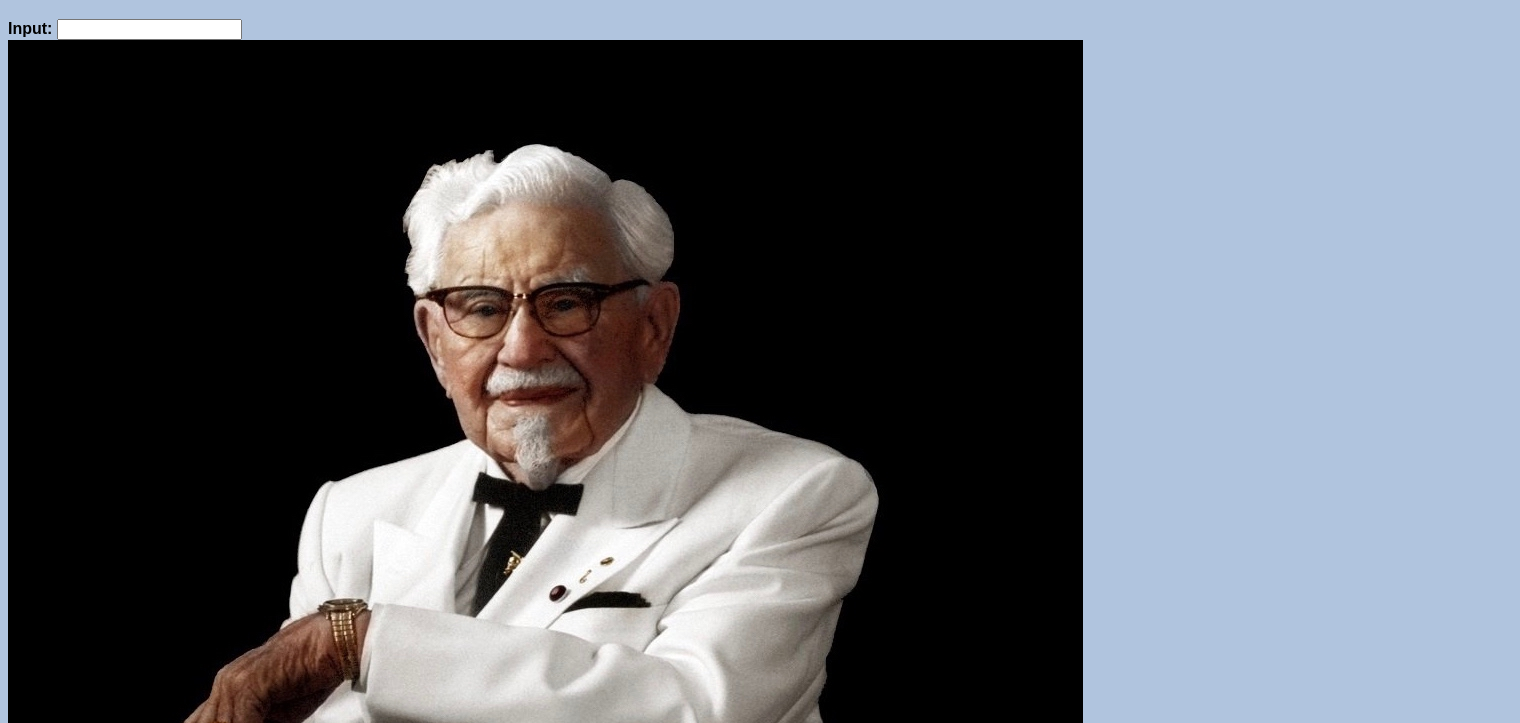
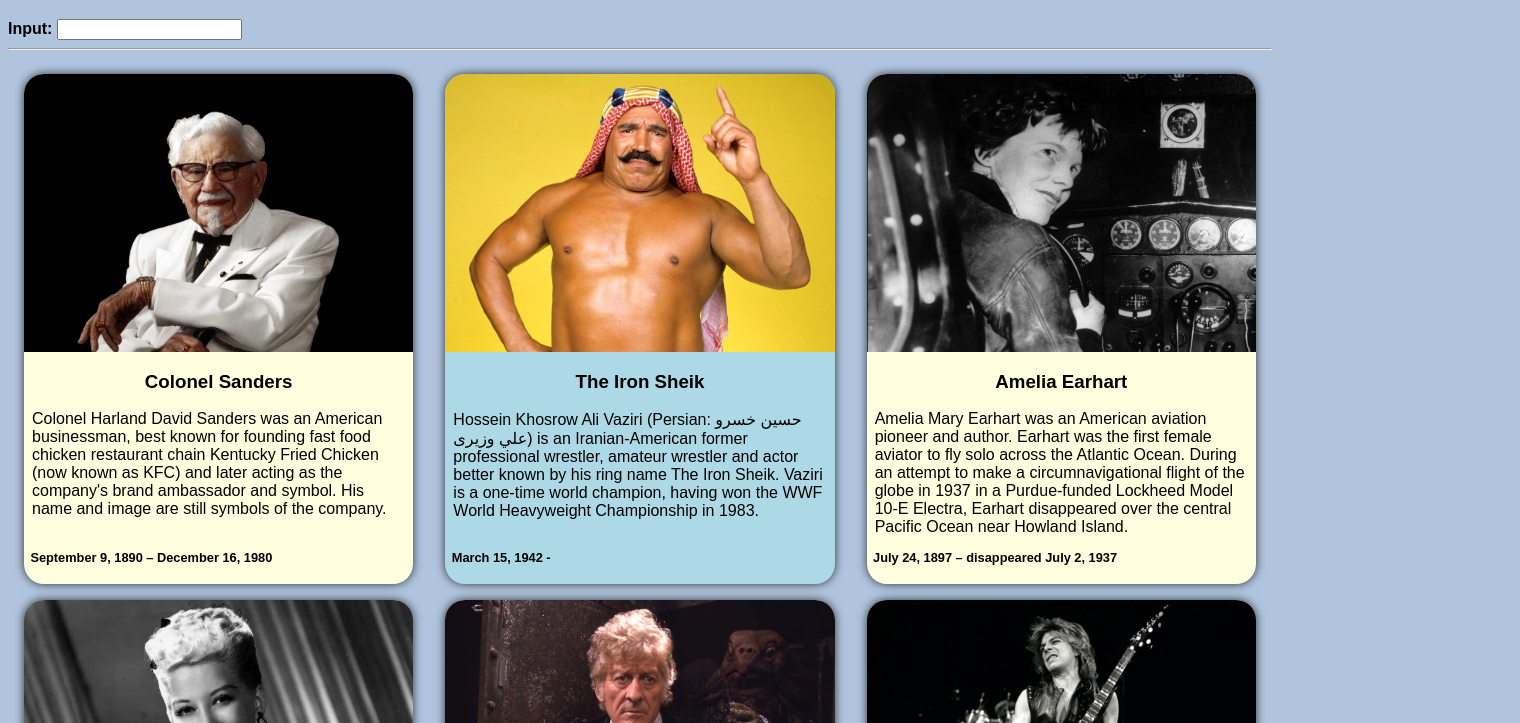
Before and after one commit to daniel-certa-1228/wysiwyg, a plain HTML site: page index.html in a window 1280 px wide. Shown: the part 61-784 px from the top of the page, 1520 px wide, since content can reach past the window. Drawn offline with Linux system fonts and the light colour scheme.

Commit message:
Added more css + more js

```diff
--- a/index.html
+++ b/index.html
@@ -12,6 +12,7 @@
 
 		<label for="main-input">Input: </label>
 		<input type="text" id="main-input">
+		<hr>
 
 		<div class="container" id="person-container">
 
--- a/wysiwyg.css
+++ b/wysiwyg.css
@@ -5,4 +5,67 @@ body {
 
 label {
 	font-weight: bold;
+	margin-bottom: 1em;
 }
+
+.container {
+	display: flex;
+	flex-direction: row;
+	flex-wrap: wrap;
+	justify-content: space-between;
+}
+
+.person-card:nth-child(odd) {
+	background-color: lightyellow;
+}
+
+.person-card:nth-child(even) {
+	background-color: lightblue;
+}
+
+.person-card {
+	display: flex;
+	flex-direction: column;
+	justify-content: flex-start;
+	/*max-width: 33%;*/
+	flex-basis: 30%;
+	min-width: 250px;
+	flex-grow: 1;
+	margin: 1em 1em 0;
+	position: relative;
+	border-radius: 20px;
+	overflow: hidden;
+	box-shadow: 0px 0px 10px 0px rgba(0,0,0,0.75)
+}
+
+
+.person-img {
+	width: 100%;
+}
+
+.card-header {
+	text-align: center;
+}
+
+.person-headline {
+	display: inline-block;
+	padding: .5em;
+	margin: .5em auto 0;
+}
+
+.person-bio {
+	padding: .5em;
+	margin: 0 0 40px;
+}
+
+.card-footer {
+	position: absolute;
+	bottom: 0;
+}
+
+.person-lifespan {
+	padding: .5em;
+	font-size: .8em;
+	font-weight: bold;
+	align-self: flex-end;
+}
--- a/wysiwyg.js
+++ b/wysiwyg.js
@@ -20,20 +20,23 @@ peopleStorage.push(new personInfo("img/Helen-Forrest.jpg", "Helen Forrest", "Hel
 peopleStorage.push(new personInfo("img/jpertwee.jpg", "Jon Pertwee", "John Pertwee was an English actor, entertainer and cabaret performer.  Pertwee starred as the Third Doctor in the science-fiction series <em>Doctor Who</em> between 1970 and 1974, and also spent 18 years (1959–1977) playing Chief petty officer Pertwee in <em>The Navy Lark</em> on BBC Radio. He later played the title character in the series <em>Worzel Gummidge</em> from 1979 to 1981, and again from 1987 to 1989.", "July 7, 1919 – May 20, 1996"))
 peopleStorage.push(new personInfo("img/randy.jpg", "Randy Rhoads", "Randall William Rhoads was an American heavy metal guitarist who played with Ozzy Osbourne and Quiet Riot. A devoted student of classical guitar, Rhoads combined his classical music influences with his own heavy metal style. He died in a plane accident while on tour with Osbourne in Florida in 1982.", "December 6, 1956 – March 19, 1982"))
 
-for (i = 0; i < peopleStorage.length; i++) {
+for (var i = 0; i < peopleStorage.length; i++) {
 
 	let personPic = peopleStorage[i].Image;
 	let personName = peopleStorage[i].Name;
 	let personBio = peopleStorage[i].Bio;
 	let personLifespan = peopleStorage[i].Lifespan;
+	// let personLength = peopleStorage.length;
 
-	let peopleCard = `<article class="person-card">
-					  <img class="person-img" src="${personPic}">
-					  <header>
-					  <h3 class=""person-headlin>${personName}</h3>
+	let peopleCard = `<article class="person-card" id="perCard--${i}">
+					  <img class="person-img" id="pic--${i}" src="${personPic}">
+					  <header class="card-header" id="header--${i}">
+					  <h3 class="person-headline">${personName}</h3>
 					  </header>
+					  <section class="card-bio" id="bio--${i}">
 					  <p class="person-bio">${personBio}</p>
-					  <footer><p class="person-lifespan">${personLifespan}</p></footer>
+					  </section>
+					  <footer class="card-footer" id="footer--${i}"><p class="person-lifespan">${personLifespan}</p></footer>
 					  </article>`
 
 	// console.log( "peopleCard", peopleCard );
```
